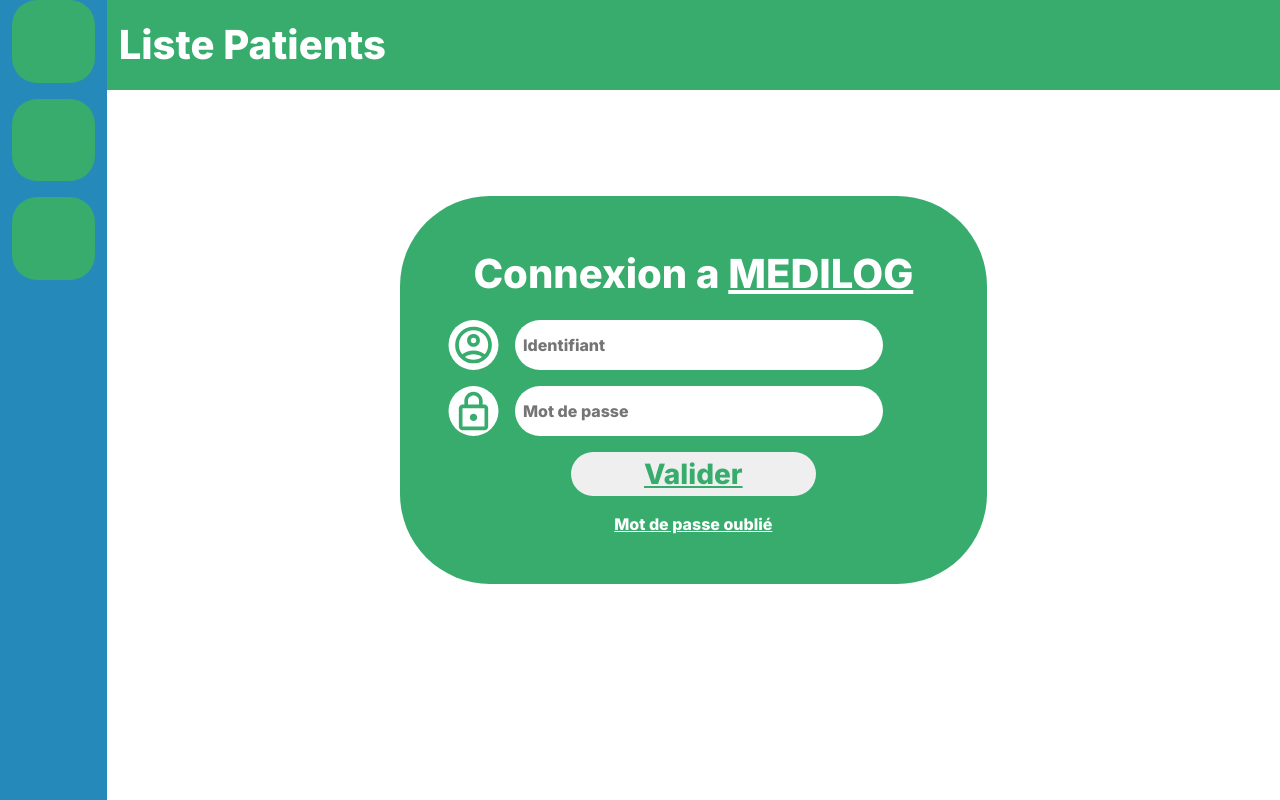
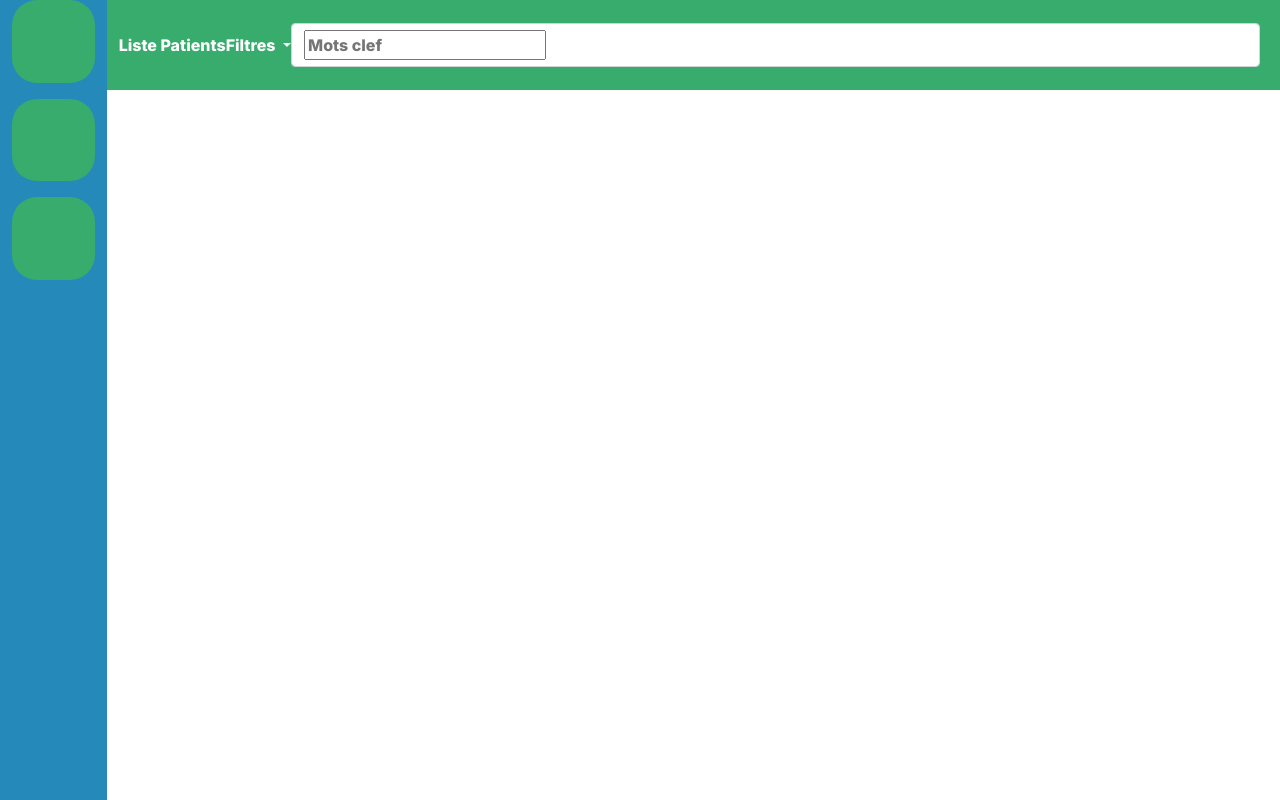
Before and after one commit to shindhha/3.3CabinetMedical, a PHP site: page /views/patientsList.php in a window 1280 px wide. Run offline with PHP 8.4, Linux system fonts and the light colour scheme.

Commit message:
Ajout dropdown

```diff
--- a/css/styles.css
+++ b/css/styles.css
@@ -45,3 +45,7 @@ body , html {
 .menu:hover {
 	cursor: pointer;
 }
+
+div , a , span , nav {
+	color: white;
+}
--- a/views/patientsList.php
+++ b/views/patientsList.php
@@ -12,10 +12,6 @@
 	spl_autoload_extensions(".php");
 	spl_autoload_register();
 	use yasmf\HttpHelper;
-		$hostname = "sql.alphaline.ml";
-		$dbname = "SAE";
-		$user = "guillaume";
-		$password = "guillaume";
 	?>
 </head>
 
@@ -39,33 +35,43 @@
 			<div class="col-md-11 h-75 text-center">
 				<!-- Bandeau outils -->
 
-				<div class="row h-15 align-items-center green">
-					<div class="d-flex">
-						<img onclick="manageClass('menu','d-none')" class="d-md-none d-sm-block sizeIcon" src="res/menu.svg">
-						<span class="fs-1 d-md-block d-none"> Liste Patients </span>
+				<nav class="row h-15 navbar navbar-expand-lg navbar-light green">
+					<div class="container-fluid green">
+						<span> Liste Patients </span>
+						<button class="navbar-toggler" type="button" data-bs-toggle="collapse" data-bs-target="#navbarSupportedContent" aria-controls="navbarSupportedContent" aria-expanded="false" aria-label="Toggle navigation">
+							<span class="navbar-toggler-icon"></span>
+						</button>
+						<div class="collapse navbar-collapse" id="navbarSupportedContent">
+							<ul class="navbar-nav me-auto mb-2 mb-lg-0">
+								<li class="nav-item dropdown">
+									<spawn class=" dropdown-toggle" href="#" id="navbarDropdown" role="button" data-bs-toggle="dropdown" aria-expanded="false">
+										Filtres
+									</span>
+									<ul class="dropdown-menu" aria-labelledby="navbarDropdown">
+										<li><a class="dropdown-item" href="#">Action</a></li>
+										<li><a class="dropdown-item" href="#">Another action</a></li>
+										<li><hr class="dropdown-divider"></li>
+										<li><a class="dropdown-item" href="#">Something else here</a></li>
+									</ul>
+								</li>
+							</ul>
+							<form class="d-flex form-control me-2">
+								<input class="" type="search" placeholder="Mots clef" aria-label="Search">
+								<span class="material-symbols-outlined"> search </span>
+
+							</form>
+						</div>
 					</div>
+				</nav>
 
-
-				</div>
 				<span class="fs-1 d-md-none d-sm-block text-green"> Page d'Accueil </span>
 				<!-- content -->
 				<div class="row h-100 align-items-center text-center">
 					<!-- Portail de connexion -->
 					<div class="container ">
 						<div class="row justify-content-center">
-							<div class="col-md-8 col-xl-6 col-sm-7 col-12 green border-2 p-5">
-								<form class="d-flex flex-column gap-3">
-									<span class="fs-1"> Connexion a <u>MEDILOG</u> </span>
 
 
-									<div class="d-flex gap-3"><img src="res/iaccount.svg" class="sizeIcon"><input type="text" placeholder="Identifiant" class="border-0 border-1 w-75 ps-2 pt-2 pb-2"></div>
-
-									<div class="d-flex gap-3"><img src="res/ipassword.svg" class="sizeIcon"><input type="password" placeholder="Mot de passe" class="ps-2 border-0 border-1 w-75 pt-2 pb-2"></input></div>
-
-									<div><button class="border-0 w-50 border-1 text-green fs-3"><u> Valider </u></button></div>
-									<a class="fs-6 text-white"> Mot de passe oublié </a>
-								</form>
-							</div>
 
 						</div>
 
@@ -76,7 +82,7 @@
 		</div>
 
 
-
+		<script src="https://cdn.jsdelivr.net/npm/bootstrap@5.2.2/dist/js/bootstrap.bundle.min.js"></script>
 	</div>
 </body>
 </html>
```
Also changed, not shown: views/connection.php (+3 -30 lines).
